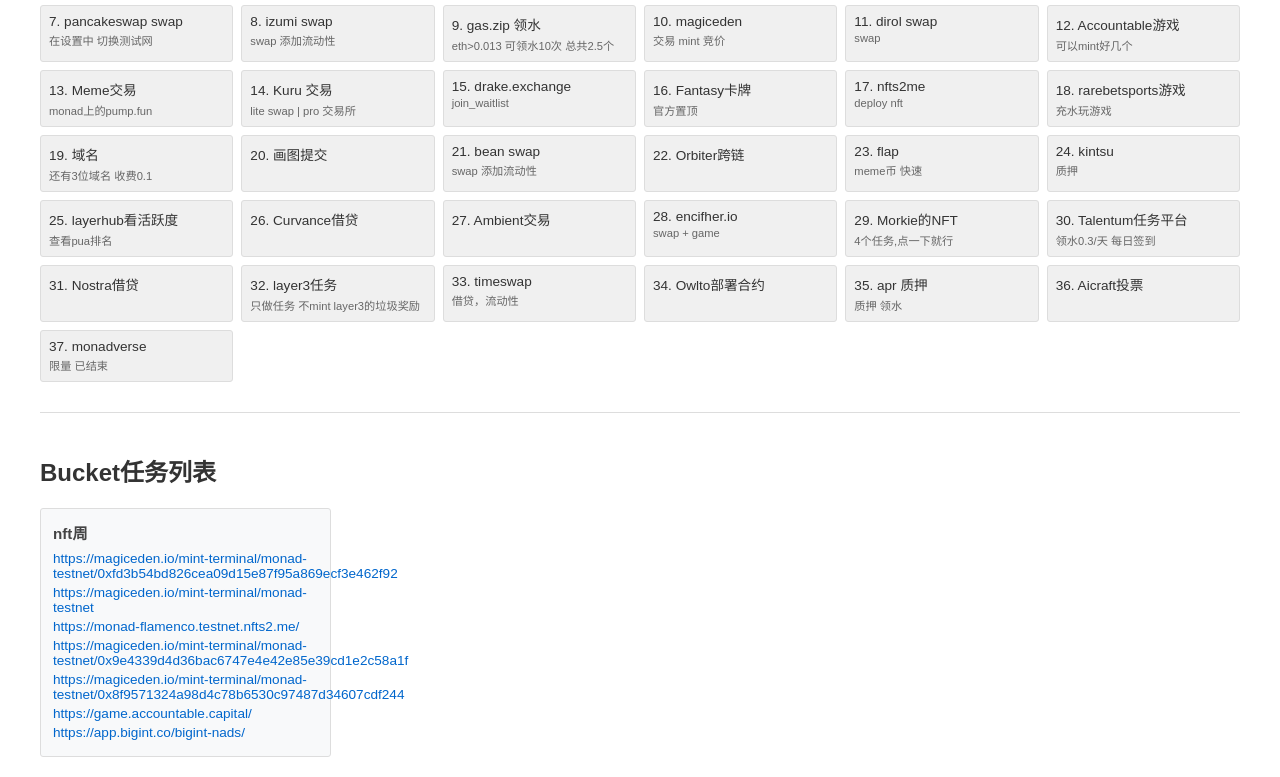
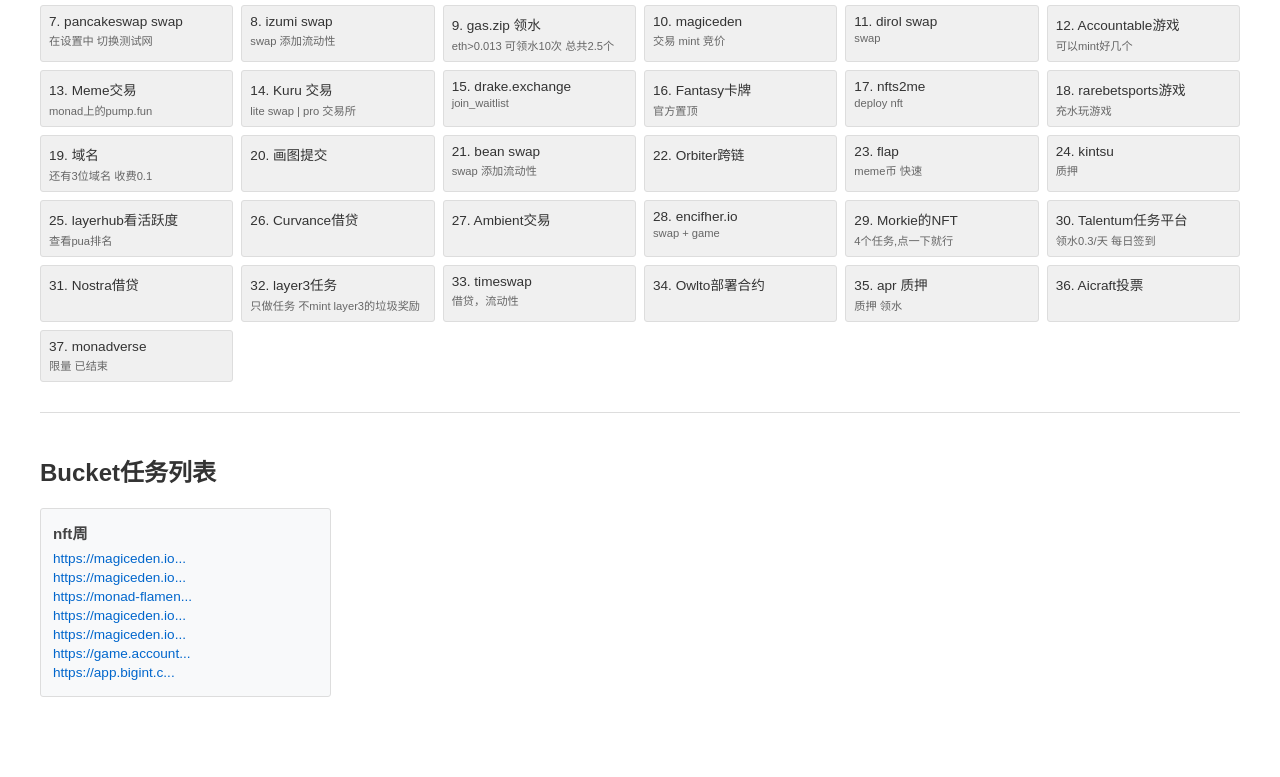
Before and after one commit to justcharlzG/monad_tasks, a plain HTML site: page index.html in a window 1280 px wide. Shown: the part 167-944 px from the top of the page. After the commit the page ends 884 px from the top, so only its background shows below. Drawn offline with Linux system fonts and the light colour scheme.

Commit message:
add task

```diff
--- a/index.html
+++ b/index.html
@@ -140,9 +140,11 @@
                     const link = document.createElement('a');
                     link.href = url;
                     link.target = "_blank";
-                    link.innerText = new URL(url).origin + new URL(url).pathname;
+                    let displayText = (url.length > 20) ? url.slice(0, 20) + "..." : url;
+                    link.innerText = displayText;
                     bucketDiv.appendChild(link);
                 });
+
                 bucketList.appendChild(bucketDiv);
             });
         }
```
